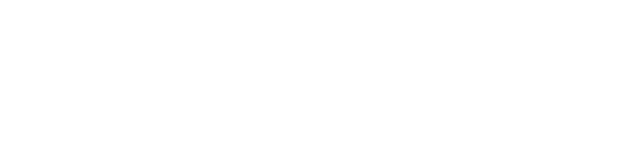
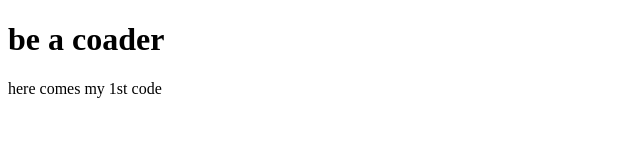
Before and after one commit to ankush-kumar-7/project, a plain HTML site: page index.html in a window 1280 px wide. Shown: the whole page, without its empty margins (0-640 px from the left). Drawn offline with Linux system fonts and the light colour scheme.

Commit message:
heading and paragraph added

```diff
--- a/index.html
+++ b/index.html
@@ -6,6 +6,7 @@
     <title>sample code</title>
 </head>
 <body>
-
+    <h1>be a coader</h1>
+    <P>here comes my 1st code</code></P>
 </body>
 </html>
```
